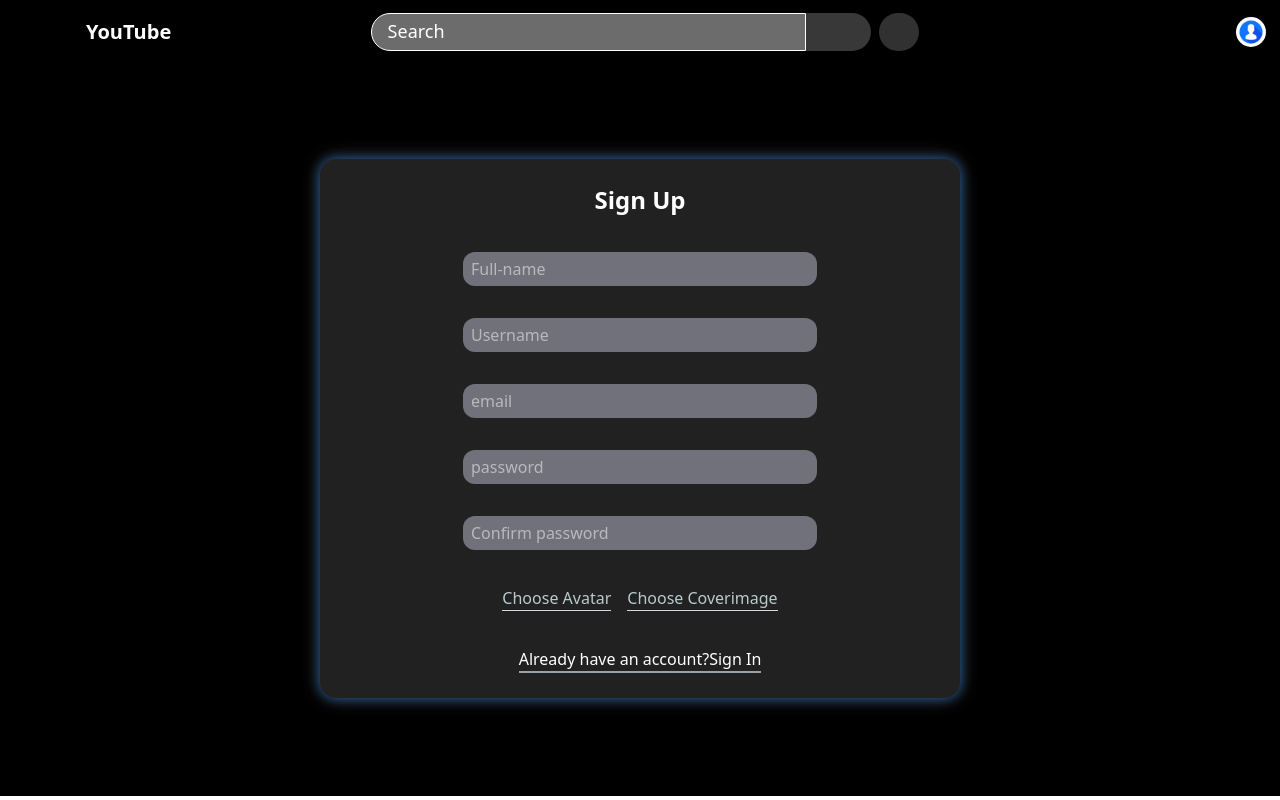
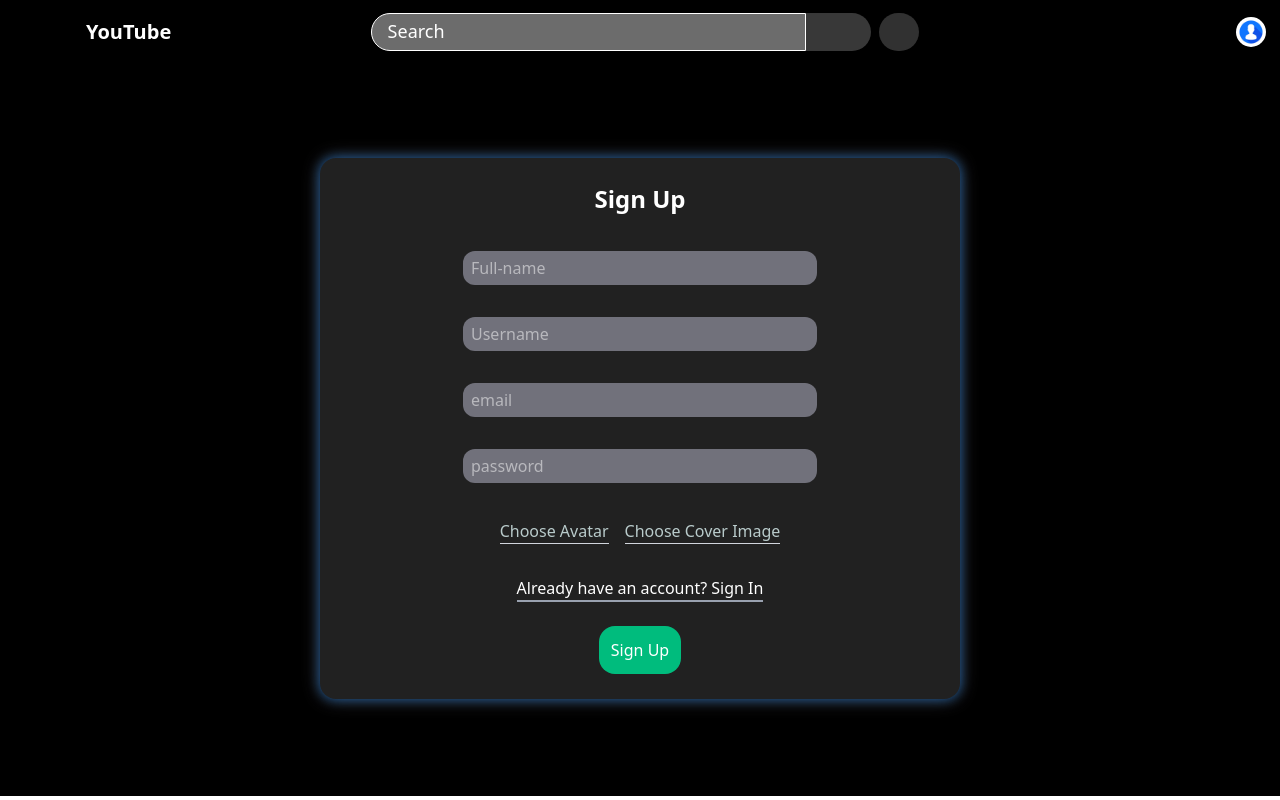
Before and after one commit to DebarshiMondal1055/SkillShare, a React (Vite) app in the folder FRONTEND/: page /register in a window 1280 px wide. Built offline with nearby package versions, Linux system fonts and the light colour scheme; some icons are missing.

Commit message:
connect frontend with backend

```diff
--- a/FRONTEND/package.json
+++ b/FRONTEND/package.json
@@ -15,6 +15,7 @@
     "@mui/icons-material": "^7.1.2",
     "@mui/material": "^7.1.2",
     "@tailwindcss/vite": "^4.1.10",
+    "axios": "^1.10.0",
     "react": "^19.1.0",
     "react-dom": "^19.1.0",
     "react-router-dom": "^7.6.2",
--- a/FRONTEND/src/Components/Navbar/Navbar.jsx
+++ b/FRONTEND/src/Components/Navbar/Navbar.jsx
@@ -56,7 +56,9 @@ const Navbar = ({toggleSideNavbar}) => {
                     <div className='absolute top-[40px] right-[30px] w-full z-50  text-gray-200 '>
                     <div onClick={()=>setShowModalOptions(!showModalOptions)}
                     className='bg-[rgb(85,85,85)] cursor-pointer p-[10px]  hover:bg-[rgb(35,35,35)]'>
-                        <Link to={"/login"}>
+                        <Link to={"/login"}
+
+                            >
                             Log In
                         </Link>
                     </div>
--- a/FRONTEND/src/Pages/SignUp/SignUp.jsx
+++ b/FRONTEND/src/Pages/SignUp/SignUp.jsx
@@ -1,7 +1,33 @@
-import React from 'react'
+import React, { useState } from 'react'
 import { Link } from 'react-router-dom'
+import axios from 'axios'
 
 const SignUp = () => {
+  const [fullname, setFullname] = useState("");
+  const [username, setUsername] = useState("");
+  const [password, setPassword] = useState("");
+  const [email, setEmail] = useState("");
+  const [avatar, setAvatar] = useState(null);
+  const [coverImage, setCoverImage] = useState(null);
+
+
+  const submitHandler=()=>{
+        if(!username || !fullname || !email || !password || !avatar){
+             alert("Required fields not filled");
+             return
+        }
+        const formdata=new FormData();
+        formdata.append("username",username)
+        formdata.append("fullname",fullname)
+        formdata.append("email",email)
+        formdata.append("password",password)
+        formdata.append("avatar",avatar)
+        formdata.append("coverimage",coverImage)
+        axios.post("/api/v1/users/register/",
+            formdata,{withCredentials:true})
+            .then((response)=>{console.log(response.data)})
+            .catch((error)=>console.log(error))
+    }
   return (
     <div className='flex w-full mt-[60px] justify-center items-center box-border h-[92vh] text-white bg-black '>
       <div className='w-[50%] bg-[#212121] p-[25px] items-center flex flex-col gap-4 rounded-2xl shadow-[0_0_12px_rgba(0,123,255,0.5),_0_0_18px_rgba(255,255,255,0.3)] transition-shadow duration-500 ease-in-out hover:shadow-[0_0_18px_rgba(0,123,255,0.7),_0_0_28px_rgba(255,255,255,0.5)]'>
@@ -10,43 +36,55 @@ const SignUp = () => {
         </div>
         <div className='mt-5 flex flex-col gap-8 w-full items-center'>
           <input type="text" placeholder='Full-name'
+            value={fullname} onChange={(e) => setFullname(e.target.value)}
             className='w-[60%] focus:outline-none bg-zinc-500 px-2 py-1 h-[34px] rounded-xl '
           />
-                <input type="text" placeholder='Username'
+          <input type="text" placeholder='Username' value={username} onChange={(e) => setUsername(e.target.value)}
             className='w-[60%] focus:outline-none bg-zinc-500 px-2 py-1 h-[34px] rounded-xl '
           />
-                <input type="text" placeholder='email'
+          <input type="text" placeholder='email' value={email} onChange={(e) => setEmail(e.target.value)}
             className='w-[60%] focus:outline-none bg-zinc-500 px-2 py-1 h-[34px] rounded-xl '
           />
-                <input type="password" name="" id="" placeholder='password'
+          <input type="password" placeholder='password' value={password} onChange={(e) => setPassword(e.target.value)}
             className='w-[60%] focus:outline-none bg-zinc-500 px-2 py-1 h-[34px] rounded-xl '
           />
-                <input type="password" name="" id="" placeholder='Confirm password'
-                    className='w-[60%] focus:outline-none bg-zinc-500 px-2 py-1 h-[34px] rounded-xl '
+        </div>
+
+        <div className='mt-5 flex w-full justify-center gap-4 text-[#b9cbcb]'>
+          <label htmlFor="avatarFile" className='cursor-pointer border-b border-b-gray-300'>
+            {avatar?.name || "Choose Avatar"}
+          </label>
+          <input
+            type="file"
+            id="avatarFile"
+            accept='image/*'
+            className='hidden'
+            onChange={(e) => setAvatar(e.target.files[0])}
           />
 
-            </div>
-            <div className='mt-5 flex w-full justify-center gap-4 text-[#b9cbcb]  '>
-                        <label htmlFor="avatarFile" className='cursor-pointer border-b-1 border-b-gray-300'>Choose Avatar</label>
-                        <input type="file" name="avatarFile" id="avatarFile" accept='images'
-                            className='hidden '
-                        />
-
-                        <label htmlFor="coverImageFile"
-                            className='cursor-pointer border-b-1 border-b-gray-300'
-                        >Choose Coverimage</label>
-                        <input type="file" name="coverImageFile" id="coverImageFile" accept='images'
-                            className=' hidden '
+          <label htmlFor="coverImageFile" className='cursor-pointer border-b border-b-gray-300'>
+            {coverImage?.name || "Choose Cover Image"}
+          </label>
+          <input
+            type="file"
+            id="coverImageFile"
+            accept='image/*'
+            className='hidden'
+            onChange={(e) => setCoverImage(e.target.files[0])}
           />
         </div>
-            <div className='mt-5 w-full flex justify-center'>
-                <Link className='border-b-2 border-b-gray-400'
-                to={"/login"}>Already have an account?Sign In</Link>
+
+        <div className='mt-4 w-full flex justify-center'>
+          <Link className='border-b-2 border-b-gray-400' to={"/login"}>
+            Already have an account? Sign In
+          </Link>
         </div>
-
+        <button onClick={submitHandler} className='bg-emerald-500 p-3 rounded-2xl cursor-pointer mt-2'>
+            Sign Up
+        </button>
       </div>
     </div>
-  )
+  );
 }
 
 export default SignUp;
--- a/FRONTEND/src/Pages/VideoUpload/VideoUpload.jsx
+++ b/FRONTEND/src/Pages/VideoUpload/VideoUpload.jsx
@@ -1,7 +1,31 @@
-import React from 'react'
+import { avatarClasses } from '@mui/material/Avatar';
+import axios from 'axios';
+import React, { useState } from 'react'
 import { Navigate, useNavigate } from 'react-router-dom';
 const VideoUpload = () => {
     const navigate=useNavigate()
+    const [videoTitle,setVideoTitle]=useState("");
+    const [description,setDescription]=useState("");
+    const [category,setCategory]=useState("");
+    const [video,setVideo]=useState(null);
+    const [thumbnail,setThumbnail]=useState(null);
+    const submitHandler=()=>{
+        if(!videoTitle || !description || !category || !video || !thumbnail){
+            alert("Required fields not filled")
+            return;
+        }
+
+        const formdata=new FormData();
+        formdata.append("title",videoTitle);
+        formdata.append("description",description);
+        formdata.append("category",category)
+        formdata.append("videoFile",video)
+        formdata.append("thumbnail",thumbnail);
+        axios.post("/api/v1/videos/uploadVideo",
+            formdata,{withCredentials:true})
+            .then((response)=>{console.log(response.data)})
+            .catch((error)=>{console.log(error)})
+    }
   return (
     <div className='flex w-full mt-[60px] justify-center items-center box-border h-[92vh] text-white bg-black '>
         <div style={{ boxShadow: '0.5px 0.5px 8px white' }}
@@ -10,30 +34,37 @@ const VideoUpload = () => {
                 Upload
             </div>
             <div className='flex flex-col gap-6 mt-[25px] items-center'>
-                <input type="text" placeholder='Video title'
+                <input type="text" placeholder='Video title' value={videoTitle}
+                    onChange={(e)=>setVideoTitle(e.target.value)}
                     className='w-[70%] h-[42px] px-4 py-2 placeholder:text-gray-200 placeholder:font-medium bg-gray-400 rounded-2xl focus:outline-none box-border '
                 />
-            <textarea className='bg-gray-400 focus:outine-none px-4 py-2 placeholder:text-gray-200 placeholder:font-medium box-border w-[70%] h-35 rounded-2xl text-gray-200'
-            name="" id=""  placeholder='Description' ></textarea>
+            <textarea className='bg-gray-400 focus:outline-none px-4 py-2 placeholder:text-gray-200 placeholder:font-medium box-border w-[70%] h-35 rounded-2xl text-gray-200'
+            name="" id=""  placeholder='Description'
+                value={description} onChange={(e)=>setDescription(e.target.value)}
+            ></textarea>
                 <input type="text"
                 className='w-[70%] h-[42px] px-4 py-2 focus:outine-none placeholder:text-gray-200 placeholder:font-medium bg-gray-400 rounded-2xl focus:outline-none box-border '
-                placeholder='Category'/>
+                placeholder='Category'
+                    value={category} onChange={(e)=>setCategory(e.target.value)}
+                />
                 <div className='flex w-full justify-center gap-4 text-[#b9cbcb]  '>
-                        <label htmlFor="videoFile" className='cursor-pointer border-b-1 border-b-gray-300'>Choose Video</label>
+                        <label htmlFor="videoFile" className='cursor-pointer border-b-1 border-b-gray-300'>
+                            {video?.name ||"Choose Video"}</label>
                         <input type="file" name="videoFile" id="videoFile" accept='video/mp4,video/webm,video/*'
-                            className='hidden '
+                            className='hidden '  onChange={(e)=>setVideo(e.target.files[0])}
                         />
 
                         <label htmlFor="thumbnailFile"
                             className='cursor-pointer border-b-1 border-b-gray-300'
-                        >Choose Thumbnail</label>
-                        <input type="file" name="thumbnailFile" id="thumbnailFile" accept='images'
-                            className=' hidden '
+                        >{thumbnail?.name ||"Choose Thumbnail"}</label>
+                        <input type="file" name="thumbnailFile" id="thumbnailFile" accept='image/*'
+                            className=' hidden '  onChange={(e)=>setThumbnail(e.target.files[0])}
                         />
                 </div>
             </div>
                     <div className='w-full justify-center mt-8 flex gap-20 text-white'>
-                        <button className='bg-emerald-400 px-4 py-2 rounded-3xl font-medium hover:bg-emerald-700 cursor-pointer '>
+                        <button onClick={submitHandler}
+                         className='bg-emerald-400 px-4 py-2 rounded-3xl font-medium hover:bg-emerald-700 cursor-pointer '>
                             Upload
                         </button>
                         <button
--- a/FRONTEND/vite.config.js
+++ b/FRONTEND/vite.config.js
@@ -3,5 +3,10 @@ import react from '@vitejs/plugin-react'
 import tailwindcss from '@tailwindcss/vite'
 // https://vite.dev/config/
 export default defineConfig({
+  server:{
+    proxy:{
+      "/api":"http://localhost:8000"
+    }
+  },
   plugins: [tailwindcss(),react()],
 })
```
Also changed, not shown: FRONTEND/src/Components/VideoPage/VideoPage.jsx (+6 -3 lines), FRONTEND/src/Pages/Login/Login.jsx (+8 -4 lines), 1 other file (tests, documents, lock files or other folders). Lines whose indentation alone changed are shown as unchanged.
